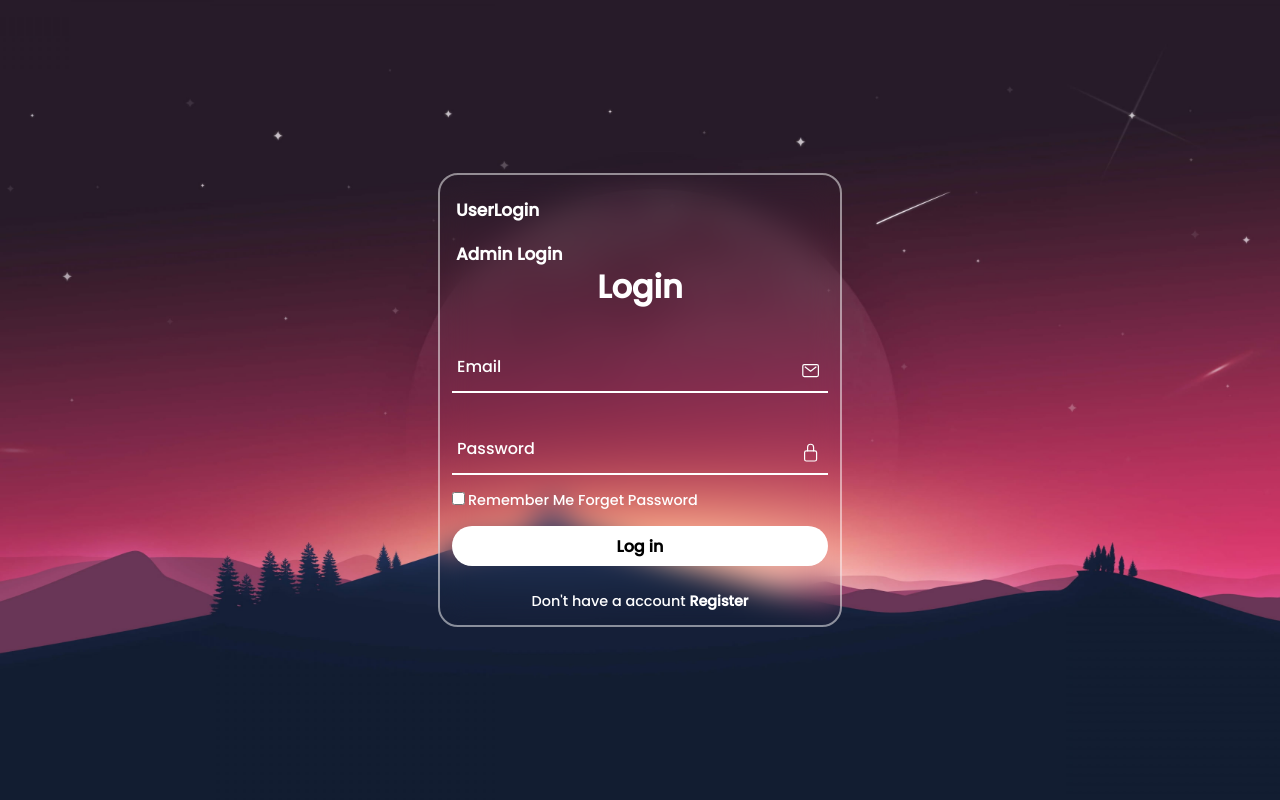
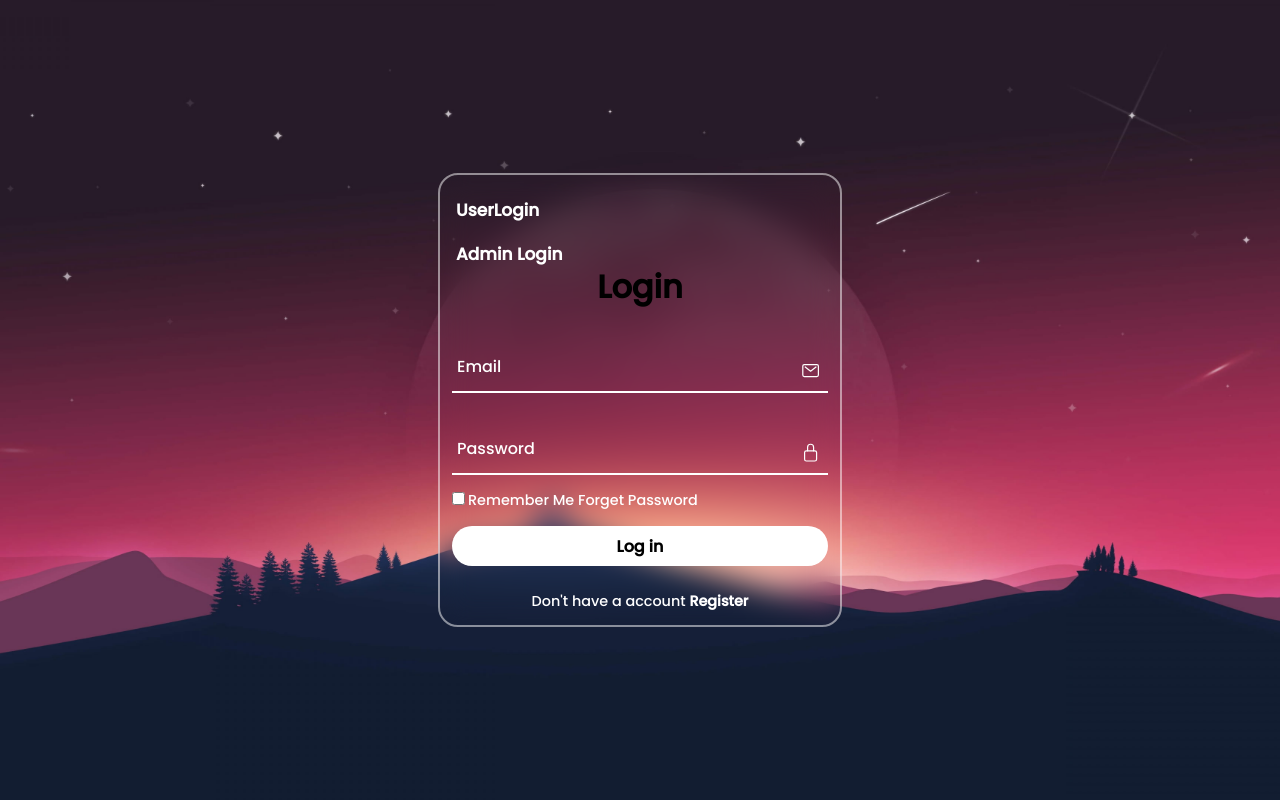
Before and after one commit to Fouziya-28/game-application, a Flask app: page / in a window 1280 px wide. Run offline with Flask 3, Linux system fonts and the light colour scheme.

Commit message:
CSS update

```diff
--- a/Game-Room/static/css/style.css
+++ b/Game-Room/static/css/style.css
@@ -34,7 +34,7 @@ section{
 }
 h2{
     font-size: 2em;
-    color: #fff;
+    color: #000;
     text-align: center;
 }
 .inputbox{
```
